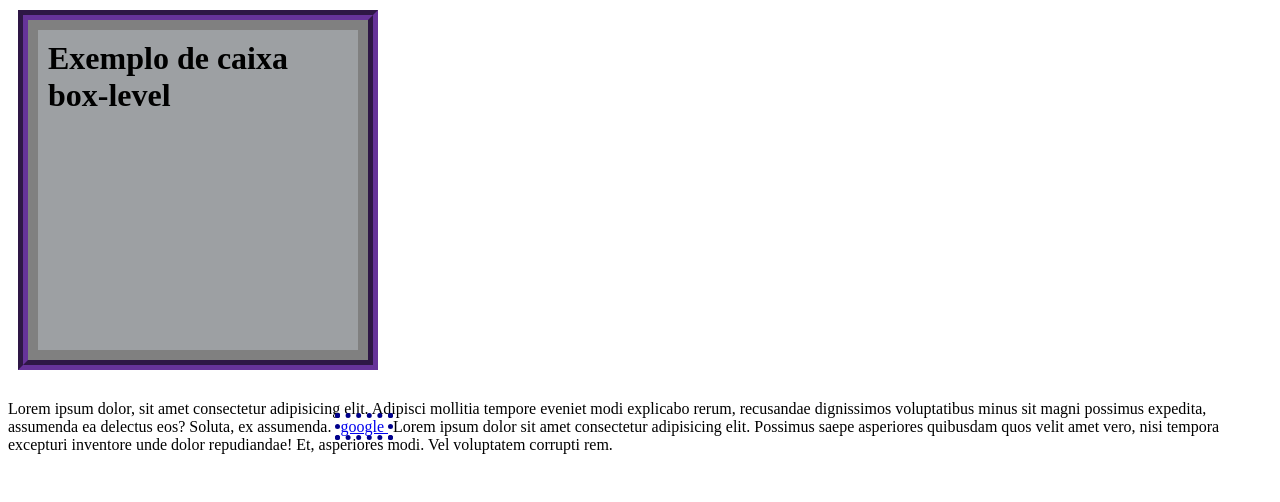
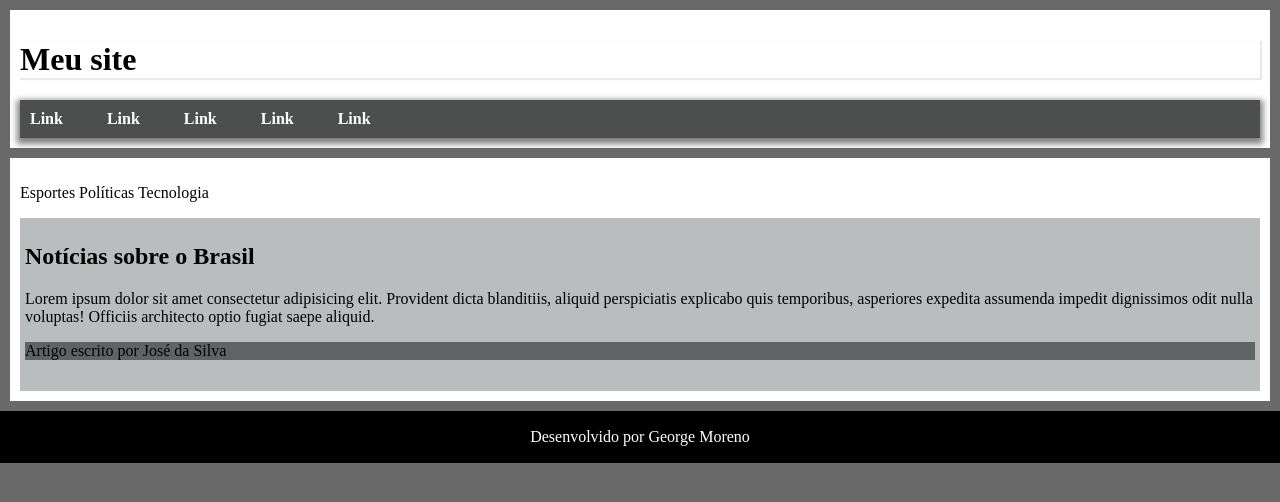
Before and after one commit to Georgejcmp/Estudo-CSS3-05, a plain HTML site: page index.html in a window 1280 px wide. Drawn offline with Linux system fonts and the light colour scheme.

Commit message:
second commit

```diff
--- a/index.html
+++ b/index.html
@@ -1,37 +1,103 @@
 <!DOCTYPE html>
-<html lang="pt-br">
+<html lang="en">
 <head>
     <meta charset="UTF-8">
     <meta http-equiv="X-UA-Compatible" content="IE=edge">
     <meta name="viewport" content="width=device-width, initial-scale=1.0">
-    <title>Modelo de Caixa</title>
+    <title>Document</title>
     <link rel="shortcut icon" href="favicon.ico" type="image/x-icon">
     <style>
+        body {
+            font-family: 'Times New Roman', Times, serif;
+            background-color: dimgray;
+            margin: 0px;
+        }
         h1 {
-            background-color: rgb(157, 160, 163);
-            height: 300px;
-            width: 300px;
+            box-shadow: 1px 1px 1px 1px rgba(58, 58, 58, 0.11);
+        }
+        header{
+           background-color: white;
+           padding: 10px;
+           margin: 10px;
+        }
 
-            border: 10px solid gray;
+        nav {
+           background-color: rgb(77, 78, 78);
+           padding: 10px;
+           box-shadow: 0px 3px 6px 3px rgba(0, 0, 0, 0.493);;
+        }
 
-            padding: 10px;
+        nav > a {
+           text-decoration: none;
+           color: white;
+           font-weight: bolder;
+           margin-right: 40px;
+        }
 
-            margin: 20px 20px 40px 20px;
-
-            outline: 10px groove rebeccapurple;
-
+        nav > a:hover {
+            text-decoration: underline;
 
         }
 
-        a {
-            border-width: 5px;
-            border-style: dotted;
-            border-color: darkblue;
+        main {
+            background-color: white;
+            padding: 10px;
+            margin: 10px;
+
         }
+
+        article {
+           background-color: rgb(185, 189, 190);
+           padding: 5px;
+        }
+
+        article > aside {
+           background-color: rgb(96, 99, 102);
+
+        }
+        footer {
+            background-color: black;
+            color: white;
+            text-align: center;
+            padding: 1px;
+            margin: 0px;
+        }
+
     </style>
 </head>
 <body>
-    <h1>Exemplo de caixa box-level</h1>
-    <p>Lorem ipsum dolor, sit amet consectetur adipisicing elit. Adipisci mollitia tempore eveniet modi explicabo rerum, recusandae dignissimos voluptatibus minus sit magni possimus expedita, assumenda ea delectus eos? Soluta, ex assumenda. <a href="https://www.google.com.br/"> google </a> Lorem ipsum dolor sit amet consectetur adipisicing elit. Possimus saepe asperiores quibusdam quos velit amet vero, nisi tempora excepturi inventore unde dolor repudiandae! Et, asperiores modi. Vel voluptatem corrupti rem. </p>
+    <header>
+        <h1>Meu site</h1>
+        <nav>
+            <a href="#">Link</a>
+            <a href="#">Link</a>
+            <a href="#">Link</a>
+            <a href="#">Link</a>
+            <a href="#">Link</a>
+        </nav>
+    </header>
+    <main>
+        <section id="assuntos">
+            <p>Esportes Políticas Tecnologia</p>
+        </section>
+        <section id="noticas">
+            <article>
+                <h2>Notícias sobre o Brasil</h2>
+                <p>Lorem ipsum dolor sit amet consectetur adipisicing elit. Provident dicta blanditiis, aliquid perspiciatis explicabo quis temporibus, asperiores expedita assumenda impedit dignissimos odit nulla voluptas! Officiis architecto optio fugiat saepe aliquid.</p>
+                <aside>
+                    <p>Artigo escrito por José da Silva</p>
+                </aside>
+            </article>
+            <article>
+
+            </article>
+
+        </section>
+
+    </main>
+    <footer>
+        <p>Desenvolvido por George Moreno</p>
+    </footer>
+
 </body>
 </html>
```
Also changed, not shown: caixa02.html (deleted, +0 -103 lines).
